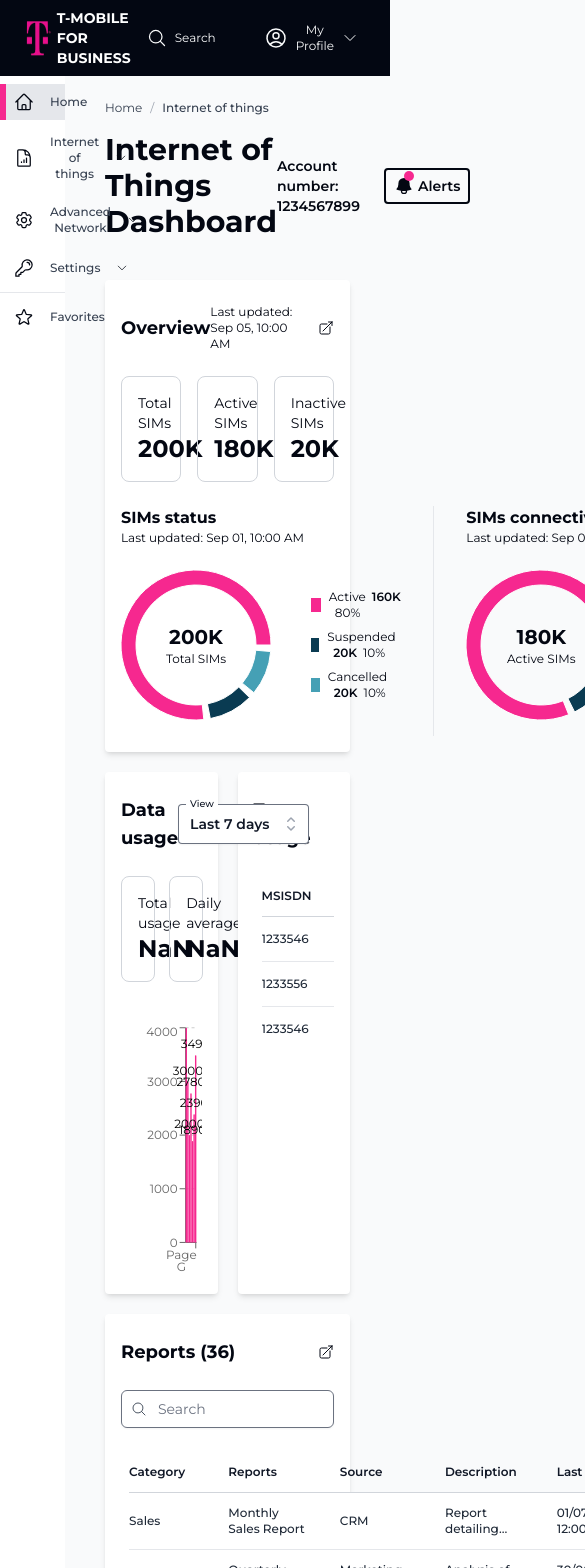
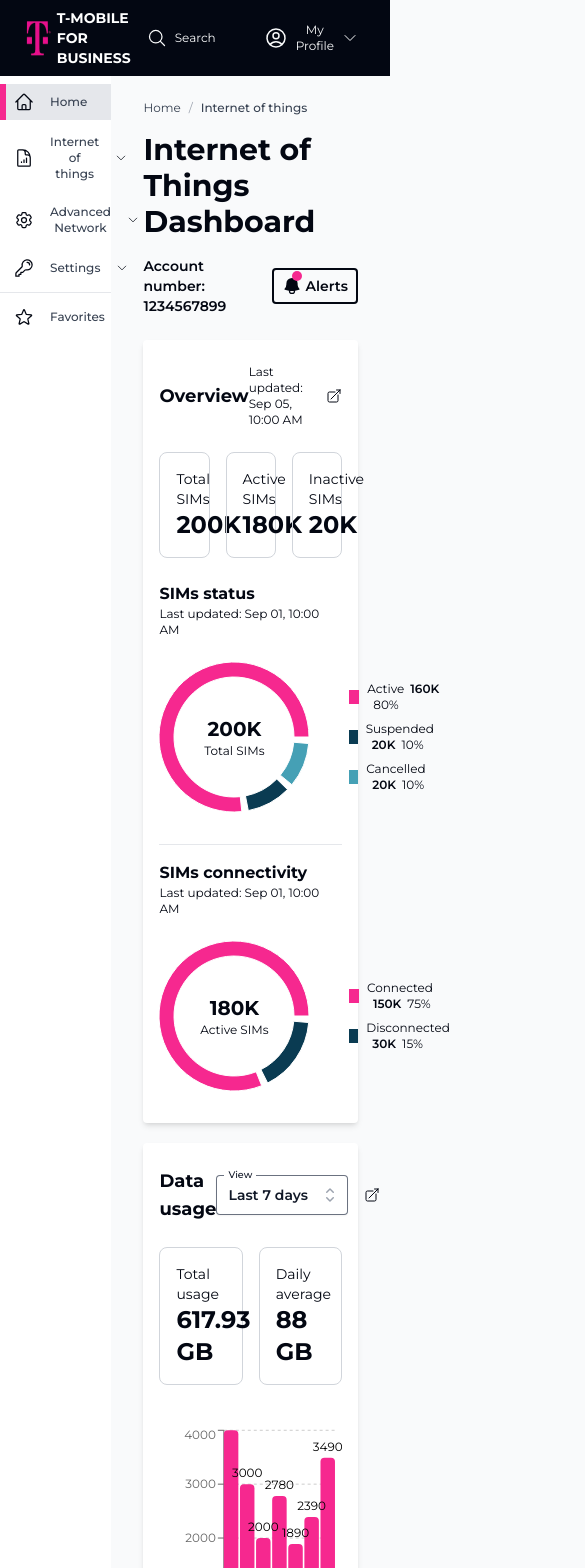
Before and after one commit to arpansaha1300/unit-assessment-3, a React (Vite) app: page / in a window 390 px wide. Shown: the top 1568 px of the page, 585 px wide, since content can reach past the window. Built offline with nearby package versions, Linux system fonts and the light colour scheme.

Commit message:
responsiveness in tablet view

```diff
--- a/src/components/internet-of-things/Overview.tsx
+++ b/src/components/internet-of-things/Overview.tsx
@@ -26,15 +26,15 @@
     () => [
       {
         name: 'Total SIMs',
-        value: deviceDetails.sims.totalSimCount,
+        value: kFormatter(deviceDetails.sims.totalSimCount),
       },
       {
         name: 'Active SIMs',
-        value: deviceDetails.sims.active,
+        value: kFormatter(deviceDetails.sims.active),
       },
       {
         name: 'Inactive SIMs',
-        value: deviceDetails.sims.inactive,
+        value: kFormatter(deviceDetails.sims.inactive),
       },
     ],
     [deviceDetails.sims]
@@ -79,7 +79,7 @@
 
         <Stats stats={stats} columns={3} className="mt-4" />
 
-        <div className="mt-6 flex gap-8">
+        <div className="mt-6 flex flex-col lg:flex-row gap-4 lg:gap-8">
           <div className="flex-grow">
             <h3 className="font-bold">SIMs status</h3>
             <p className="text-xs">
@@ -101,8 +101,12 @@
             />
           </div>
 
-          <div>
+          <div className="hidden lg:block">
             <Divider vertical />
+          </div>
+
+          <div className="lg:hidden">
+            <Divider />
           </div>
 
           <div className="flex-grow">
--- a/src/components/internet-of-things/Reports.tsx
+++ b/src/components/internet-of-things/Reports.tsx
@@ -19,22 +19,16 @@
   handleClick: () => void
 }
 
+interface ReportsTableProps {
+  data: (typeof iotReport)['reportList'][number]['reportData']
+  searchValue: string
+}
+
 interface HighlightProps {
   pattern: string
   str: string
+  className?: string
 }
-
-const headingsMap = Object.freeze({
-  'Category': 'reportCategory',
-  'Reports': 'reportName',
-  'Source': 'source',
-  'Description': 'reportDesc',
-  'Last updated': 'lastReportDate',
-} as const)
-
-const headings = Object.freeze(
-  Object.keys(headingsMap)
-) as (keyof typeof headingsMap)[]
 
 const rowsPerPage = 10
 
@@ -129,54 +123,7 @@
 
         <div className="mt-6 px-2">
           {slicedData.length > 0 ? (
-            <table className="min-w-full divide-y divide-gray-300">
-              <thead className="font-semibold text-xs">
-                <tr>
-                  {headings.map(heading => (
-                    <th
-                      key={heading}
-                      scope="col"
-                      className="px-4 first:pl-0 last:pr-0 py-3 text-left font-semibold text-gray-900"
-                    >
-                      {heading}
-                    </th>
-                  ))}
-                </tr>
-              </thead>
-
-              <tbody className="divide-y divide-gray-200 bg-white text-xs text-gray-600">
-                {slicedData.map((item: any, i) => (
-                  <tr key={i}>
-                    {headings.map((heading, i) => (
-                      <td
-                        key={i}
-                        className="max-w-xs px-4 first:pl-0 last:pr-0 py-3"
-                      >
-                        <div className="font-medium text-gray-800 line-clamp-2">
-                          {i === 4 ? (
-                            formatDate(
-                              item[headingsMap[heading]],
-                              'dd/MM/yyyy hh:mm a'
-                            )
-                          ) : (
-                            <Highlight
-                              pattern={searchValue}
-                              str={item[headingsMap[heading]]}
-                            />
-                          )}
-                        </div>
-                      </td>
-                    ))}
-
-                    <td key={i} className="max-w-xs px-4 py-3">
-                      <button type="button">
-                        <ArrowDownTrayIcon className="flex-shrink-0 size-4" />
-                      </button>
-                    </td>
-                  </tr>
-                ))}
-              </tbody>
-            </table>
+            <ReportsTable data={slicedData} searchValue={searchValue} />
           ) : (
             <div className="p-4">
               <p className="text-center text-sm">No data available</p>
@@ -190,7 +137,7 @@
               handleClick={decPage}
             />
 
-            <p className="text-xs inline-flex items-center gap-2">
+            <div className="text-xs inline-flex items-center gap-2">
               <span className="inline-block">Page</span>
 
               <form onSubmit={onPageChange}>
@@ -208,7 +155,7 @@
 
               <span className="inline-block">of</span>
               <span className="inline-block font-semibold">{pageCount}</span>
-            </p>
+            </div>
 
             <PaginationIcon
               disabled={page === pageCount}
@@ -240,6 +187,7 @@
           ? 'cursor-default border-gray-400'
           : 'border-gray-600 hover:text-gray-800 hover:bg-gray-100'
       )}
+      disabled={disabled}
       onClick={handleClick}
     >
       {iconJsx}
@@ -247,18 +195,126 @@
   )
 }
 
-function Highlight({ pattern, str }: Readonly<HighlightProps>) {
-  if (pattern.trim() === '') return str
+function ReportsTable(props: Readonly<ReportsTableProps>) {
+  const { data, searchValue } = props
+
+  return (
+    <table className="min-w-full divide-y divide-gray-300">
+      <thead className="font-semibold text-xs">
+        <tr>
+          <th
+            scope="col"
+            className="hidden lg:table-cell pr-4 py-3 text-left font-semibold text-gray-900"
+          >
+            Category
+          </th>
+          <th
+            scope="col"
+            className="lg:pl-4 pr-4 py-3 text-left font-semibold text-gray-900"
+          >
+            Reports
+          </th>
+          <th
+            scope="col"
+            className="hidden lg:table-cell px-4 py-3 text-left font-semibold text-gray-900"
+          >
+            Source
+          </th>
+          <th
+            scope="col"
+            className="hidden lg:table-cell px-4 py-3 text-left font-semibold text-gray-900"
+          >
+            Description
+          </th>
+          <th
+            scope="col"
+            className="pl-4 py-3 text-left font-semibold text-gray-900"
+          >
+            Last updated
+          </th>
+        </tr>
+      </thead>
+
+      <tbody className="divide-y divide-gray-200 bg-white text-xs text-gray-600">
+        {data.map((item, i) => (
+          <tr key={i}>
+            <td className="hidden lg:table-cell max-w-xs pr-4 py-3">
+              <Highlight pattern={searchValue} str={item.reportCategory} />
+            </td>
+            <td className="max-w-xs pl-0 lg:pl-4 pr-4 py-3">
+              <Highlight
+                pattern={searchValue}
+                str={item.reportName}
+                className="block font-bold lg:font-normal"
+              />
+              <div className="mt-1 lg:hidden">
+                <span className="font-medium">Category: </span>
+                <Highlight
+                  pattern={searchValue}
+                  str={item.reportCategory}
+                  className="inline"
+                />
+              </div>
+              <div className="mt-1 lg:hidden">
+                <span className="font-medium">Source: </span>
+                <Highlight
+                  pattern={searchValue}
+                  str={item.source}
+                  className="inline"
+                />
+              </div>
+              <Highlight
+                pattern={searchValue}
+                str={item.reportDesc}
+                className="block lg:hidden mt-1 line-clamp-1"
+              />
+            </td>
+            <td className="hidden lg:table-cell max-w-xs px-4 py-3">
+              <Highlight pattern={searchValue} str={item.source} />
+            </td>
+            <td className="hidden lg:table-cell max-w-xs px-4 py-3">
+              <div className="font-medium text-gray-800 line-clamp-2">
+                <Highlight pattern={searchValue} str={item.reportDesc} />
+              </div>
+            </td>
+            <td className="max-w-xs px-4 py-3">
+              <div className="font-medium text-gray-700 line-clamp-2">
+                <p className="hidden lg:block">
+                  {formatDate(item.lastReportDate, 'dd/MM/yyyy hh:mm a')}
+                </p>
+                <p className="lg:hidden">
+                  {formatDate(item.lastReportDate, 'dd/MM/yyyy')}
+                </p>
+                <p className="lg:hidden">
+                  {formatDate(item.lastReportDate, 'hh:mm a')}
+                </p>
+              </div>
+            </td>
+
+            <td key={i} className="max-w-xs px-4 py-3">
+              <button type="button">
+                <ArrowDownTrayIcon className="flex-shrink-0 size-4" />
+              </button>
+            </td>
+          </tr>
+        ))}
+      </tbody>
+    </table>
+  )
+}
+
+function Highlight({ pattern, str, className }: Readonly<HighlightProps>) {
+  if (pattern.trim() === '') return <p className={className}>{str}</p>
 
   const regex = new RegExp(`(${pattern})`, 'gi')
   const parts = str.split(regex)
 
   if (parts.length === 0) {
-    return str
+    return <p className={className}>{str}</p>
   }
 
   return (
-    <p>
+    <p className={className}>
       {parts.filter(Boolean).map((part, i) =>
         regex.test(part) ? (
           <span key={i} className="font-semibold bg-yellow-200">
--- a/src/components/internet-of-things/Stats.tsx
+++ b/src/components/internet-of-things/Stats.tsx
@@ -1,5 +1,4 @@
 import classNames from '~/utils/classNames'
-import kFormatter from '~/utils/kFormatter'
 
 interface StatsProps {
   stats: any[]
@@ -18,7 +17,7 @@
       {stats.map(stat => (
         <div key={stat.name} className="p-4 border border-gray-300 rounded-lg">
           <p className="text-sm">{stat.name}</p>
-          <p className="text-2xl font-bold">{kFormatter(stat.value)}</p>
+          <p className="text-2xl font-bold">{stat.value}</p>
         </div>
       ))}
     </div>
--- a/src/layouts/default.tsx
+++ b/src/layouts/default.tsx
@@ -7,13 +7,13 @@
     <div className="min-h-screen flex flex-col">
       <Navbar />
 
-      <div className="flex-grow h-full grid grid-cols-6">
-        <div className="col-span-1 h-full">
+      <div className="flex-grow h-full grid grid-cols-7 lg:grid-cols-6">
+        <div className="col-span-2 lg:col-span-1 h-full">
           <Sidebar />
         </div>
 
         <div className="col-span-5">
-          <div className="px-10 py-6">
+          <div className="px-8 lg:px-10 py-6">
             <Outlet />
           </div>
 
--- a/src/pages/index.jsx
+++ b/src/pages/index.jsx
@@ -19,7 +19,7 @@
     },
     {
       name: 'Internet of things',
-      path: '/internet-of-things',
+      path: '/iot',
     },
   ]
 
@@ -27,10 +27,10 @@
     <div>
       <Breadcrumb items={breadcrumbItems} />
 
-      <div className="mt-4 flex items-center justify-between">
+      <div className="mt-4 lg:flex lg:items-center lg:justify-between">
         <h1 className="text-3xl font-bold">Internet of Things Dashboard</h1>
 
-        <div className="flex items-center gap-6">
+        <div className="mt-4 lg:mt-0 flex items-center justify-between lg:justify-normal gap-6">
           <p className="text-sm font-semibold">Account number: 1234567899</p>
           <button
             className="px-2 py-1.5 text-sm font-semibold border-2 border-gray-950 hover:bg-gray-100 inline-flex items-center gap-1 rounded transition-colors"
@@ -47,9 +47,9 @@
         </div>
       </div>
 
-      <div className="mt-10 grid grid-cols-2 gap-5">
+      <div className="mt-6 lg:mt-10 grid grid-cols-1 lg:grid-cols-2 gap-5">
         {iotOverview.deviceDetailsExperience.map((details, i) => (
-          <div key={i} className="col-span-2">
+          <div key={i} className="lg:col-span-2">
             <Overview deviceDetails={details} />
           </div>
         ))}
@@ -58,7 +58,7 @@
 
         <TopUsage />
 
-        <div className="col-span-2">
+        <div className="lg:col-span-2">
           <Reports />
         </div>
       </div>
```
